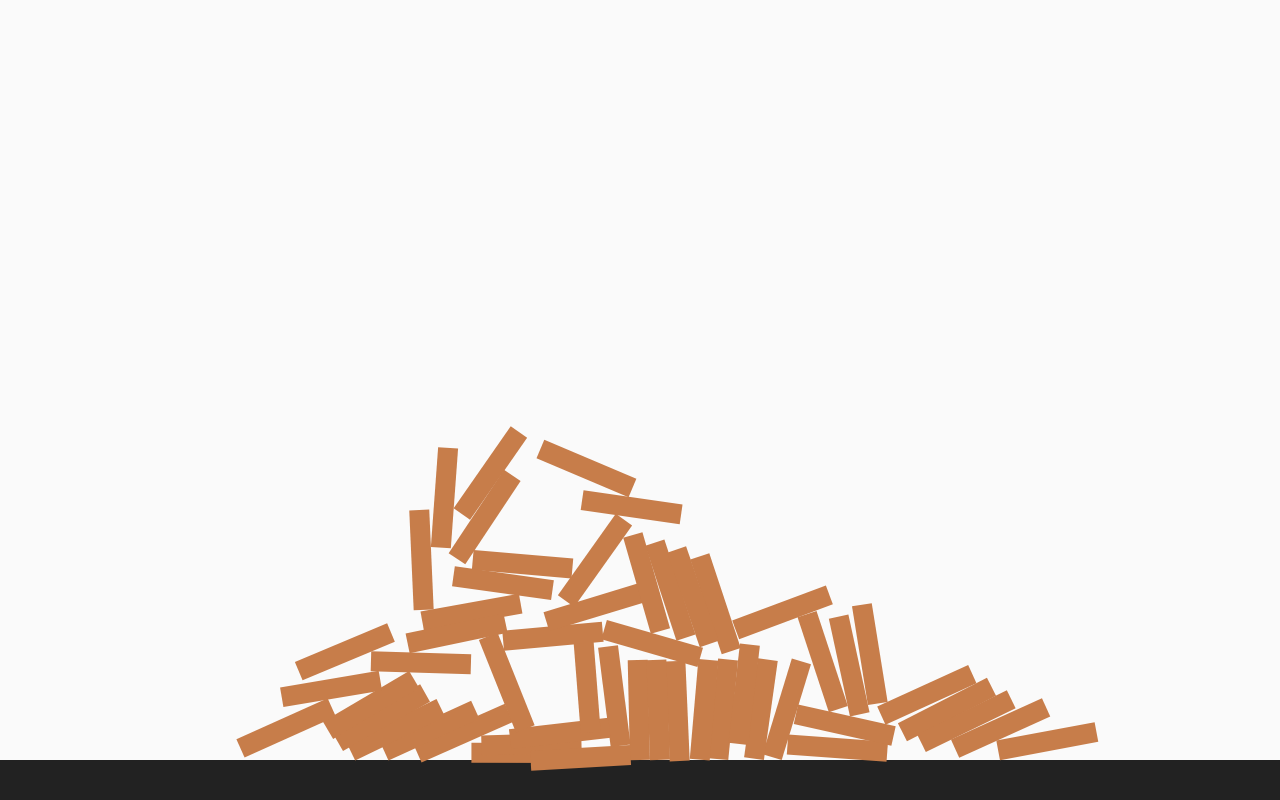
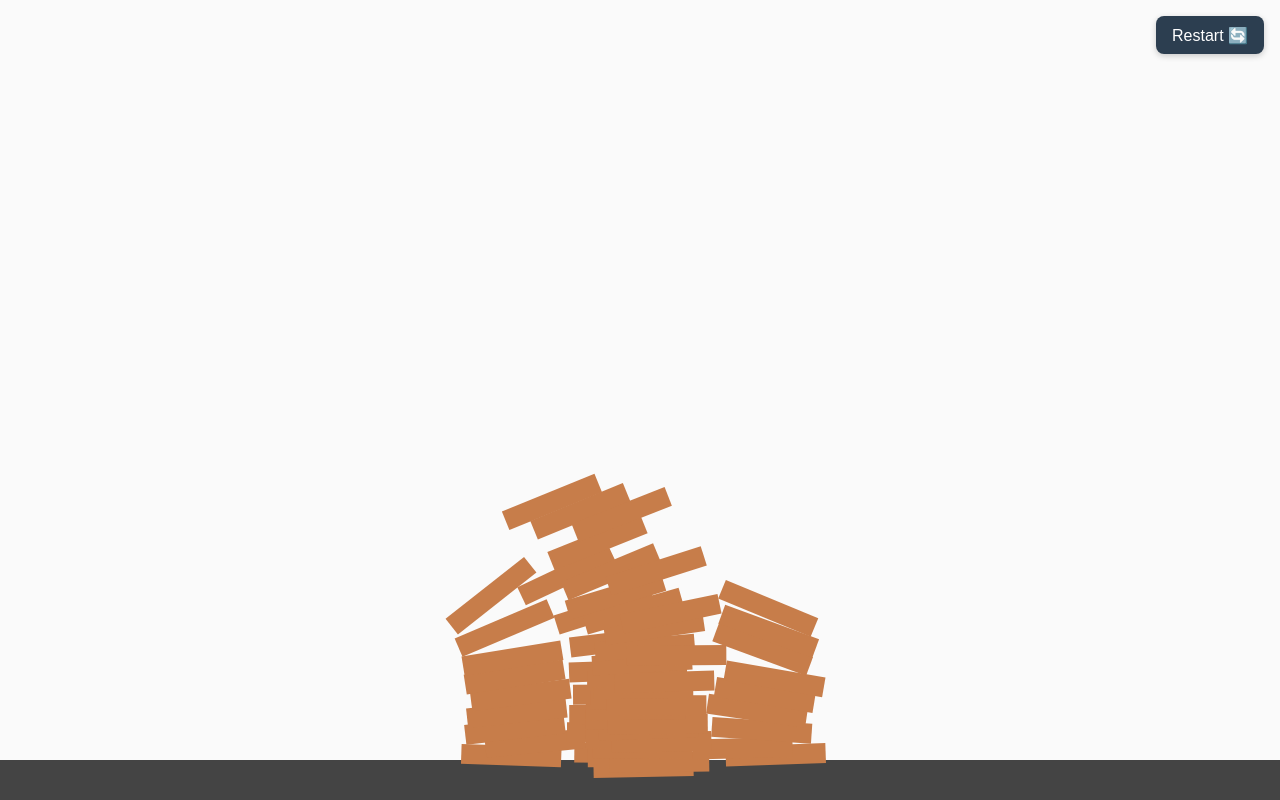
Before and after one commit to britt9296/jenga-game, a plain HTML site: page index.html in a window 1280 px wide. Drawn offline with nearby package versions, Linux system fonts and the light colour scheme; animation ran at ten frames a second.

Commit message:
Update index.html

```diff
--- a/index.html
+++ b/index.html
@@ -2,116 +2,136 @@
 <html lang="en">
 <head>
   <meta charset="UTF-8" />
-  <meta name="viewport" content="width=device-width, initial-scale=1.0"/>
-  <title>Jenga Game</title>
+  <meta name="viewport" content="width=device-width, initial-scale=1.0" />
+  <title>2‑D Jenga Game</title>
+
+  <!-- Page styles -->
   <style>
-    body {
-      margin: 0;
-      overflow: hidden;
+    :root {
+      --wood:#c77d4a;
+      --bg:#fafafa;
     }
-    canvas {
-      display: block;
+    *{box-sizing:border-box;margin:0;padding:0}
+    body{background:var(--bg);overflow:hidden;font-family:system-ui, sans-serif}
+    canvas{display:block}
+    #btnReset{
+      position:fixed;top:1rem;right:1rem;z-index:10;
+      padding:.6rem 1rem;border:none;border-radius:.5rem;
+      background:#2c3e50;color:#fff;font-size:1rem;cursor:pointer;
+      box-shadow:0 2px 6px rgba(0,0,0,.2);transition:.2s;
     }
+    #btnReset:hover{transform:scale(1.05)}
   </style>
 </head>
 <body>
+  <!-- Restart button -->
+  <button id="btnReset">Restart 🔄</button>
+  <!-- Canvas for Matter.js -->
   <canvas id="world"></canvas>
 
-  <!-- Matter.js Physics Engine from CDN -->
+  <!-- Matter.js CDN -->
   <script src="https://cdn.jsdelivr.net/npm/matter-js@0.19.0/build/matter.min.js"></script>
   <script>
-    const { Engine, Render, Runner, World, Bodies, Mouse, MouseConstraint } = Matter;
+    // aliases
+    const {Engine, Render, Runner, World, Bodies, Mouse, MouseConstraint} = Matter;
 
-    const engine = Engine.create();
-    const world = engine.world;
+    // globals we need to reset
+    let engine, world, render, runner;
 
+    // sizing helpers
+    const getW = () => window.innerWidth;
+    const getH = () => window.innerHeight;
+
+    // MAIN INITIALISER ---------------------------------------------------------
+    function init() {
+      // Clean up old world if it exists
+      if (runner) {
+        Matter.Runner.stop(runner);
+        Matter.Render.stop(render);
+        render.canvas.remove();
+      }
+
+      // Engine & world
+      engine = Engine.create();
+      world  = engine.world;
+
+      // Canvas
       const canvas = document.getElementById('world');
-    canvas.width = window.innerWidth;
-    canvas.height = window.innerHeight;
+      canvas.width  = getW();
+      canvas.height = getH();
 
-    const render = Render.create({
-      canvas: canvas,
-      engine: engine,
-      options: {
-        wireframes: false,
-        background: '#fafafa',
-        width: window.innerWidth,
-        height: window.innerHeight,
+      // Renderer
+      render = Render.create({
+        canvas,
+        engine,
+        options:{
+          width:getW(),
+          height:getH(),
+          background:getComputedStyle(document.body).getPropertyValue('--bg'),
+          wireframes:false,
         }
       });
+      Render.run(render);
 
-    Render.run(render);
-    const runner = Runner.create();
+      // Runner
+      runner = Runner.create();
       Runner.run(runner, engine);
 
-    // Add ground
-    const ground = Bodies.rectangle(window.innerWidth / 2, window.innerHeight - 20, window.innerWidth, 40, {
-      isStatic: true,
-      render: { fillStyle: '#222' }
+      // Ground
+      const ground = Bodies.rectangle(getW()/2, getH()-20, getW(), 40, {
+        isStatic:true, render:{fillStyle:'#444'}
       });
       World.add(world, ground);
 
-    // Add Jenga tower blocks
-    const blockWidth = 100;
-    const blockHeight = 20;
-    const rows = 18;
-    const tower = [];
+      // Build Jenga tower -----------------------------------------------------
+      const blockW = 100,
+            blockH = 20,
+            rows   = 18,
+            gap    = 2;            // small gap prevents initial overlap
+      const startY = getH() - 60;  // first row height
 
       for (let i = 0; i < rows; i++) {
-  const isHorizontal = i % 2 === 0;
-  const y = window.innerHeight - 60 - i * (blockHeight + 2); // extra vertical spacing
+        const horizontal = i % 2 === 0;
+        const rowY = startY - i * (blockH + gap);
+        const offset = horizontal ? blockW : blockH;
 
         for (let j = 0; j < 3; j++) {
-    const offset = isHorizontal ? blockWidth : blockHeight;
-    const x = window.innerWidth / 2 + (j - 1) * (offset + 2);
-
-    const width = isHorizontal ? blockWidth : blockHeight;
-    const height = isHorizontal ? blockHeight : blockWidth;
-
-    const block = Bodies.rectangle(x, y, width, height, {
-      restitution: 0.1,
-      friction: 0.6,
-      density: 0.002,
-      render: {
-        fillStyle: '#c77d4a',
-      }
+          const x = getW()/2 + (j - 1) * (offset + gap);
+          const w = horizontal ? blockW : blockH;
+          const h = horizontal ? blockH : blockW;
+          const block = Bodies.rectangle(x, rowY, w, h, {
+            angle: horizontal ? 0 : Math.PI/2,
+            restitution:0.1, friction:0.6, density:0.002,
+            render:{fillStyle:getComputedStyle(document.body).getPropertyValue('--wood')}
           });
-
-    tower.push(block);
+          World.add(world, block);
         }
       }
 
+      // Mouse drag control
+      const mouse = Mouse.create(render.canvas);
+      const mConstraint = MouseConstraint.create(engine, {
+        mouse,
+        constraint:{stiffness:0.2, render:{visible:false}}
+      });
+      World.add(world, mConstraint);
+      render.mouse = mouse;
+    }
 
-    World.add(world, tower);
-
-    // Add mouse control
-    const mouse = Mouse.create(render.canvas);
-    const mouseConstraint = MouseConstraint.create(engine, {
-      mouse: mouse,
-      constraint: {
-        stiffness: 0.2,
-        render: {
-          visible: false
-        }
-      }
+    // Handle screen resize
+    window.addEventListener('resize', () => {
+      render.canvas.width  = getW();
+      render.canvas.height = getH();
+      Render.lookAt(render, {
+        min:{x:0,y:0}, max:{x:getW(),y:getH()}
+      });
     });
 
-    World.add(world, mouseConstraint);
-    render.mouse = mouse;
+    // Restart button
+    document.getElementById('btnReset').addEventListener('click', init);
 
-    // Resize canvas on window resize
-    window.addEventListener('resize', () => {
-      canvas.width = window.innerWidth;
-      canvas.height = window.innerHeight;
-      render.bounds.max.x = window.innerWidth;
-      render.bounds.max.y = window.innerHeight;
-      render.options.width = window.innerWidth;
-      render.options.height = window.innerHeight;
-      Render.lookAt(render, {
-        min: { x: 0, y: 0 },
-        max: { x: window.innerWidth, y: window.innerHeight }
-      });
-    });
+    // Kick everything off once
+    init();
   </script>
 </body>
 </html>
```
Lines whose indentation alone changed are shown as unchanged.
